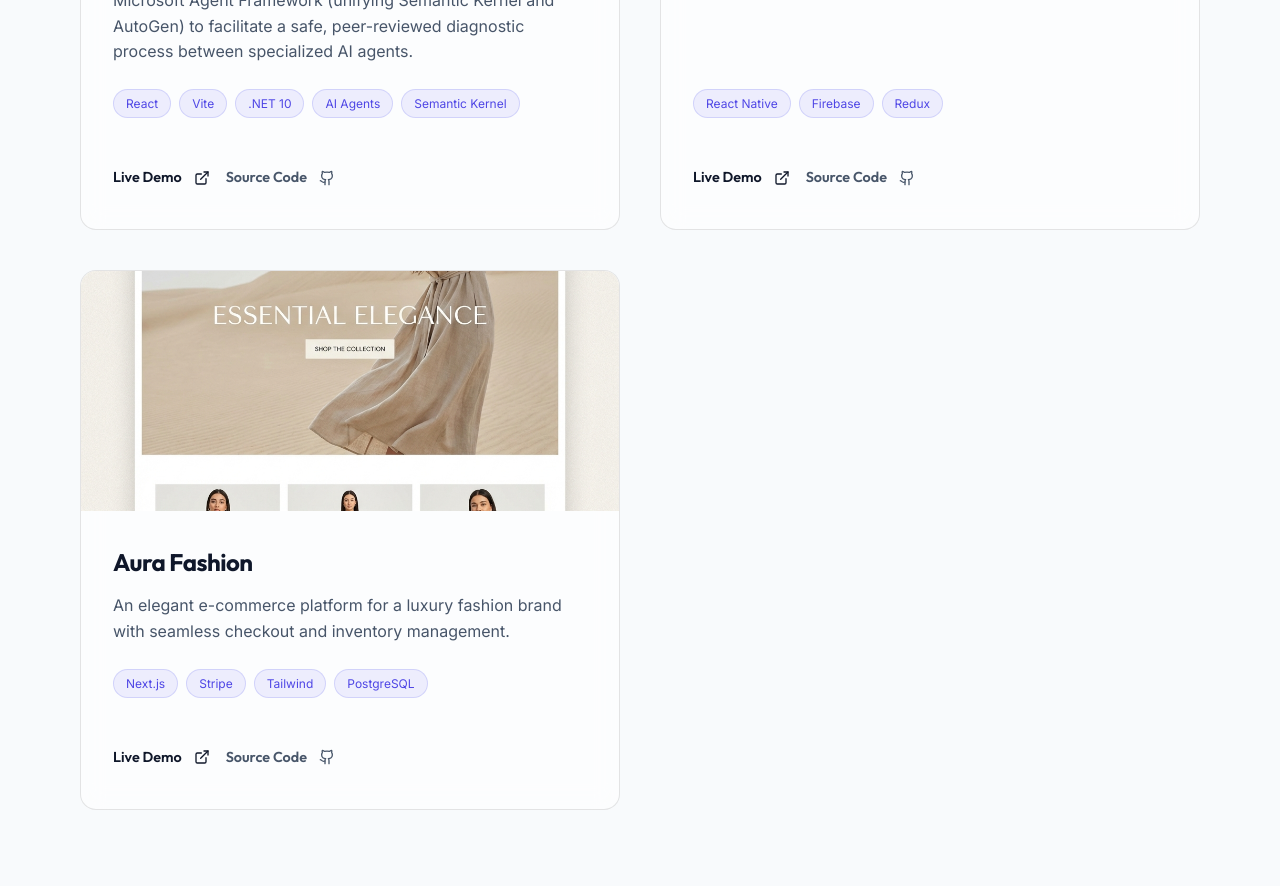
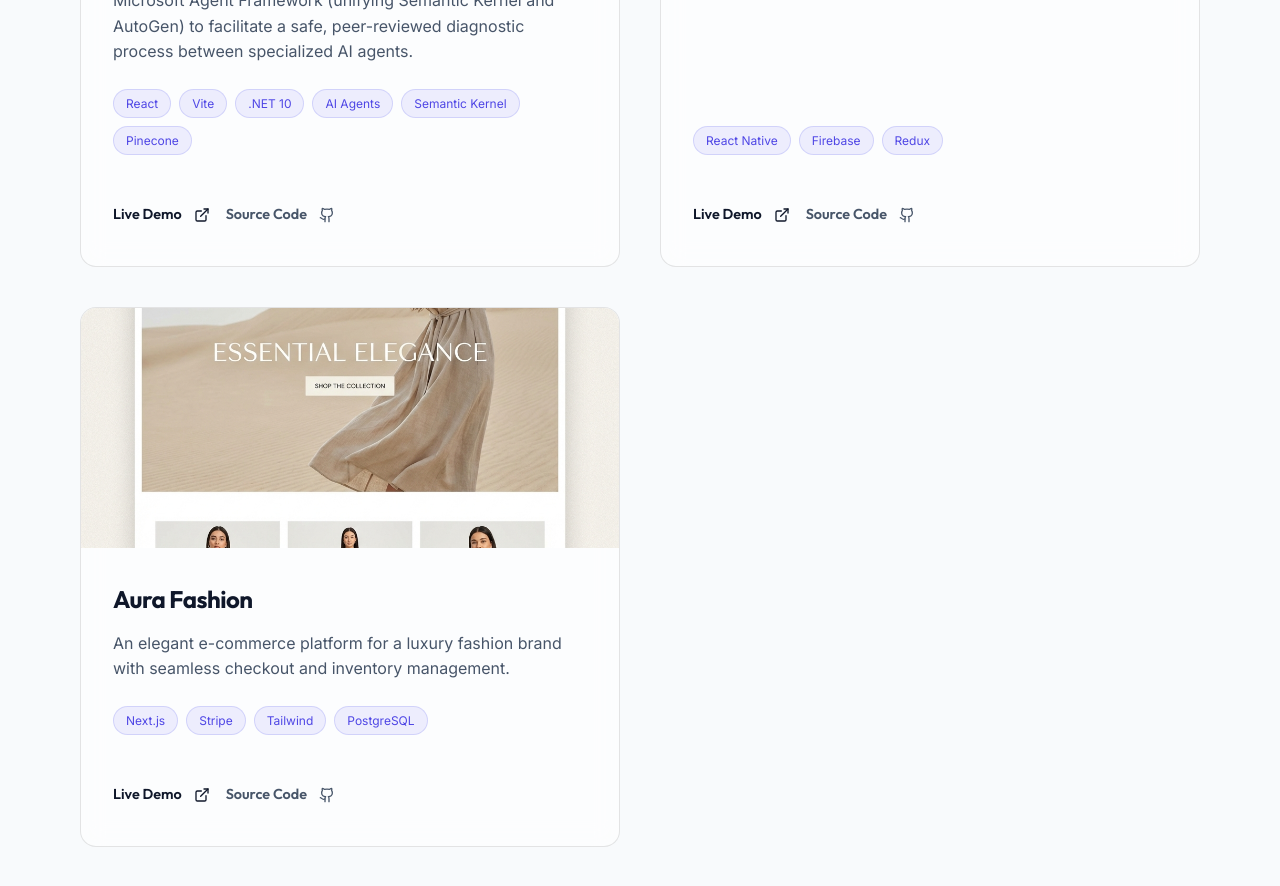
Before and after one commit to Casido1/MyPortfolioApp, a React (Vite) app: page / in a window 1280 px wide. Shown: the part 1440-2326 px from the top of the page. Built offline with nearby package versions, Linux system fonts and the light colour scheme.

Commit message:
Updated medilink project image

```diff
--- a/src/components/Projects.jsx
+++ b/src/components/Projects.jsx
@@ -11,7 +11,7 @@ const Projects = () => {
             id: 1,
             title: 'MediLink AI',
             description: 'A medical consultation orchestration platform with a React/Vite frontend and .NET 10 backend. It leverages the Microsoft Agent Framework (unifying Semantic Kernel and AutoGen) to facilitate a safe, peer-reviewed diagnostic process between specialized AI agents.',
-            tags: ['React', 'Vite', '.NET 10', 'AI Agents', 'Semantic Kernel'],
+            tags: ['React', 'Vite', '.NET 10', 'AI Agents', 'Semantic Kernel', 'Pinecone'],
             image: medilink,
             link: 'https://medilink-ui.netlify.app/',
             github: 'https://github.com/Casido1/MediLink.AI.Service'
```
Also changed, not shown: src/assets/medilink.png.
